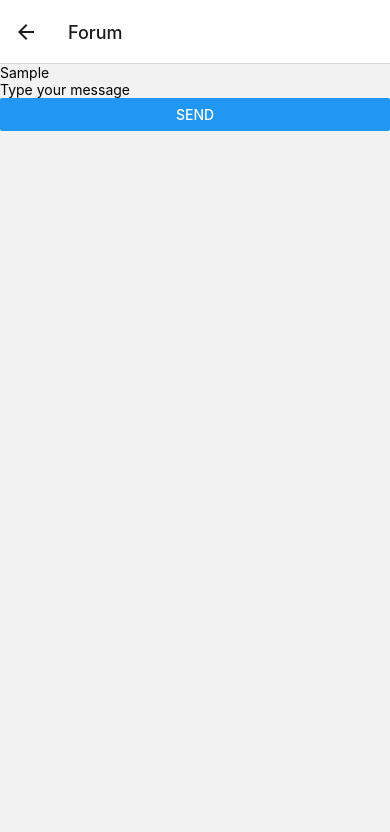
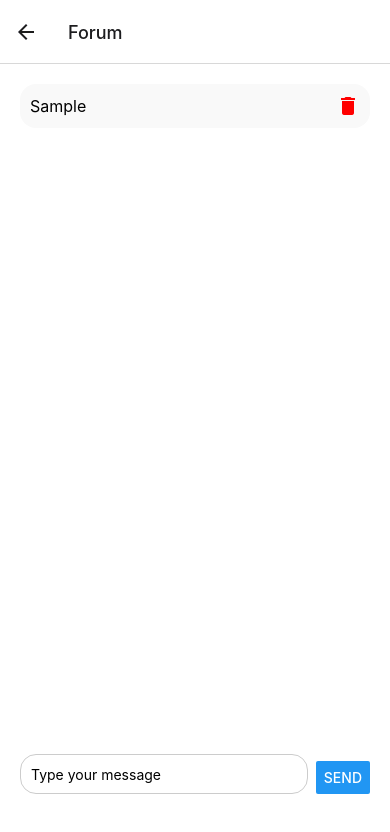
Before and after one commit to CyberRocketLab/FeedBackApp, a React Native app: screen /Forum in a window 390 px wide. Both pictures are taken after typing "Sample" into the empty fields and a click on the button "SEND". Shown: the top 832 px of the page. Built offline with nearby package versions, Linux system fonts and the light colour scheme.

Commit message:
Vik design 2

```diff
--- a/App.js
+++ b/App.js
@@ -6,7 +6,6 @@ import FacultiesScreen from './screens/FacultiesScreen';
 import CoursesScreen from './screens/CoursesScreen';
 import CourseScreen from './screens/CourseScreen';
 import FeedbackScreen from './screens/FeedbackScreen';
-import ScoreScreen from './screens/ScoreScreen';
 import ForumScreen from './screens/ForumScreen';
 
 import { CourseContext } from './screens/CourseContext'; // make sure the path is correct
@@ -24,7 +23,6 @@ function App() {
                     <Stack.Screen name="Courses" component={CoursesScreen} />
                     <Stack.Screen name="Course" component={CourseScreen} />
                     <Stack.Screen name="Feedback" component={FeedbackScreen} />
-                    <Stack.Screen name="Score" component={ScoreScreen} />
                     <Stack.Screen name="Forum" component={ForumScreen} />
                 </Stack.Navigator>
             </NavigationContainer>
--- a/package.json
+++ b/package.json
@@ -9,6 +9,7 @@
     "web": "expo start --web"
   },
   "dependencies": {
+    "@expo/vector-icons": "^13.0.0",
     "@react-native-async-storage/async-storage": "1.17.11",
     "@react-native-community/slider": "^4.4.2",
     "@react-navigation/native": "^6.1.6",
--- a/screens/CourseScreen.js
+++ b/screens/CourseScreen.js
@@ -1,20 +1,71 @@
-// CourseScreen.js
 import React, { useContext } from 'react';
-import { Button, View, Text } from 'react-native';
+import { View, Text, StyleSheet, TouchableHighlight } from 'react-native';
 import { CourseContext } from './CourseContext';
 
 function CourseScreen({ route, navigation }) {
     const { course } = route.params;
     const { scores } = useContext(CourseContext);
+    const averageScore = (scores[course]?.averageScore || 0).toFixed(2);
 
     return (
-        <View>
-            <Text>{course}</Text>
-            <Button title="Feedback" onPress={() => navigation.navigate('Feedback', { course })} />
-            <Button title="View Score" onPress={() => navigation.navigate('Score', { course, averageScore: (scores[course]?.averageScore || 0).toFixed(2) })} />
-            <Button title="Forum" onPress={() => navigation.navigate('Forum')} />
+        <View style={styles.container}>
+            <Text style={styles.courseTitle}>{course}</Text>
+            <Text style={styles.averageScore}>Average Score: {averageScore}</Text>
+            <View style={styles.buttonContainer}>
+                <TouchableHighlight
+                    style={styles.button}
+                    underlayColor="#e0dcdc" // Set the background color when the button is pressed
+                    onPress={() => navigation.navigate('Feedback', { course })}
+                >
+                    <Text style={styles.buttonText}>Feedback</Text>
+                </TouchableHighlight>
+
+                <TouchableHighlight
+                    style={styles.button}
+                    underlayColor="#e0dcdc" // Set the background color when the button is pressed
+                    onPress={() => navigation.navigate('Forum')}
+                >
+                    <Text style={styles.buttonText}>Forum</Text>
+                </TouchableHighlight>
+            </View>
         </View>
     );
 }
 
+const styles = StyleSheet.create({
+    container: {
+        flex: 1,
+        padding: 20,
+        backgroundColor: '#ffffff',
+    },
+    courseTitle: {
+        fontSize: 25,
+        fontWeight: 'bold',
+        paddingBottom: 15,
+        paddingLeft: 10,
+    },
+    averageScore: {
+        fontSize: 18,
+        marginBottom: 10,
+        paddingLeft: 10,
+    },
+    buttonContainer: {
+        flexDirection: 'row',
+        justifyContent: 'space-between',
+    },
+    button: {
+        flex: 1,
+        backgroundColor: '#f9c2ff',
+        borderRadius: 16,
+        padding: 10,
+        marginBottom: 8,
+        justifyContent: 'center',
+        alignItems: 'center',
+        marginRight: 8,
+    },
+    buttonText: {
+        fontSize: 18,
+    },
+});
+
 export default CourseScreen;
--- a/screens/FacultiesScreen.js
+++ b/screens/FacultiesScreen.js
@@ -38,8 +38,6 @@ const styles = StyleSheet.create({
         paddingHorizontal: 20, // Adjust the horizontal padding to match the CoursesScreen style
         marginVertical: 8,
         borderRadius: 16, // Add this line to apply the card-like appearance
-        justifyContent: 'center', // Center the text vertically
-        alignItems: 'center', // Center the text horizontally
         shadowColor: "#000",
         shadowOffset: {
             width: 0,
@@ -51,7 +49,7 @@ const styles = StyleSheet.create({
     },
     title: {
         fontSize: 25,
-        fontWeight: "bold", // Add this line to apply the bold font weight
+        // fontWeight: "bold", // Add this line to apply the bold font weight
     },
 });
 
--- a/screens/FeedbackScreen.js
+++ b/screens/FeedbackScreen.js
@@ -1,5 +1,5 @@
 import React, { useContext, useState, useEffect } from 'react';
-import { Button, View, Text } from 'react-native';
+import { Button, View, Text, StyleSheet, TouchableHighlight } from 'react-native';
 import Slider from '@react-native-community/slider';
 import { CourseContext } from './CourseContext';
 
@@ -24,7 +24,6 @@ function FeedbackScreen({ route, navigation }) {
             }));
             setSubmitted(false);
             navigation.goBack();
-
         }
     }, [submitted]);
 
@@ -33,20 +32,74 @@ function FeedbackScreen({ route, navigation }) {
     };
 
     return (
-        <View>
-            <Text>Question 1: {rating1}</Text>
-            <Slider value={rating1} onValueChange={setRating1} minimumValue={1} maximumValue={10} step={1} />
+        <View style={styles.container}>
+            <Text style={styles.title}>Provide Feedback</Text>
 
-            <Text>Question 2: {rating2}</Text>
-            <Slider value={rating2} onValueChange={setRating2} minimumValue={1} maximumValue={10} step={1} />
+            <Text style={styles.label}>Difficulty: {rating1}</Text>
+            <Slider value={rating1} onValueChange={setRating1} minimumValue={1} maximumValue={10} step={1} style={styles.slider} />
 
-            <Text>Question 3: {rating3}</Text>
-            <Slider value={rating3} onValueChange={setRating3} minimumValue={1} maximumValue={10} step={1} />
+            <Text style={styles.label}>Question 2: {rating2}</Text>
+            <Slider value={rating2} onValueChange={setRating2} minimumValue={1} maximumValue={10} step={1} style={styles.slider} />
 
-            <Button title="Submit" onPress={submit} />
-            {submitted && <Text>Thank you for your review</Text>}
+            <Text style={styles.label}>Question 3: {rating3}</Text>
+            <Slider value={rating3} onValueChange={setRating3} minimumValue={1} maximumValue={10} step={1} style={styles.slider} />
+
+            <View style={styles.buttonContainer}>
+                <TouchableHighlight
+                    style={styles.button}
+                    underlayColor="#e0dcdc" // Set the background color when the button is pressed
+                    onPress={submit}
+                >
+                    <Text style={styles.buttonText}>Submit</Text>
+                </TouchableHighlight>
+            </View>
+
+            {submitted && <Text style={styles.submittedText}>Thank you for your review</Text>}
         </View>
     );
 }
 
+const styles = StyleSheet.create({
+    container: {
+        flex: 1,
+        padding: 20,
+        backgroundColor: '#ffffff',
+    },
+    title: {
+        fontSize: 25,
+        fontWeight: 'bold',
+        marginBottom: 20,
+    },
+    label: {
+        fontSize: 18,
+        marginBottom: 10,
+    },
+    slider: {
+        marginBottom: 20,
+    },
+    buttonContainer: {
+        flexDirection: 'row',
+        justifyContent: 'flex-end',
+        alignSelf: "center",
+    },
+    button: {
+        backgroundColor: '#f9c2ff',
+        borderRadius: 16,
+        padding: 10,
+        marginBottom: 8,
+        justifyContent: 'center',
+        alignItems: 'center',
+        width: 100,
+    },
+    buttonText:
+        {
+            fontSize: 18,
+        },
+    submittedText: {
+        fontSize: 18,
+        marginTop: 10,
+        color: 'green',
+    },
+});
+
 export default FeedbackScreen;
--- a/screens/ForumScreen.js
+++ b/screens/ForumScreen.js
@@ -1,7 +1,7 @@
-// ForumScreen.js
 import React, { useState, useEffect } from 'react';
-import { View, TextInput, Button, ScrollView, Text } from 'react-native';
+import { View, TextInput, Button, ScrollView, Text, TouchableOpacity, StyleSheet, KeyboardAvoidingView, Platform } from 'react-native';
 import AsyncStorage from '@react-native-async-storage/async-storage';
+import { MaterialIcons } from '@expo/vector-icons';
 
 function ForumScreen() {
     const [messages, setMessages] = useState([]);
@@ -9,7 +9,7 @@ function ForumScreen() {
 
     // Load messages from AsyncStorage when component mounts
     useEffect(() => {
-        AsyncStorage.getItem('messages').then(storedMessages => {
+        AsyncStorage.getItem('messages').then((storedMessages) => {
             if (storedMessages !== null) {
                 setMessages(JSON.parse(storedMessages));
             }
@@ -26,21 +26,79 @@ function ForumScreen() {
         }
     };
 
+    const deleteMessage = (index) => {
+        const updatedMessages = [...messages];
+        updatedMessages.splice(index, 1);
+        setMessages(updatedMessages);
+        AsyncStorage.setItem('messages', JSON.stringify(updatedMessages));
+    };
+
     return (
-        <View>
-            <ScrollView>
+        <KeyboardAvoidingView
+            style={styles.container}
+            behavior={Platform.OS === 'ios' ? 'padding' : undefined}
+            keyboardVerticalOffset={Platform.OS === 'ios' ? 64 : 0}
+        >
+            <ScrollView style={styles.messagesContainer}>
                 {messages.map((message, index) => (
-                    <Text key={index}>{message}</Text>
+                    <View key={index} style={styles.messageContainer}>
+                        <Text style={styles.messageText}>{message}</Text>
+                        <TouchableOpacity onPress={() => deleteMessage(index)}>
+                            <MaterialIcons name="delete" size={24} color="red" />
+                        </TouchableOpacity>
+                    </View>
                 ))}
             </ScrollView>
+            <View style={styles.inputContainer}>
                 <TextInput
                     value={input}
                     onChangeText={setInput}
                     placeholder="Type your message"
+                    style={styles.input}
                 />
                 <Button title="Send" onPress={sendMessage} />
             </View>
+        </KeyboardAvoidingView>
     );
 }
 
+const styles = StyleSheet.create({
+    container: {
+        flex: 1,
+        padding: 20,
+        backgroundColor: '#fff',
+    },
+    messagesContainer: {
+        flex: 1,
+        marginBottom: 8,
+    },
+    messageContainer: {
+        flexDirection: 'row',
+        justifyContent: 'space-between',
+        alignItems: 'center',
+        backgroundColor: '#f9f9f9',
+        borderRadius: 16,
+        padding: 10,
+        marginBottom: 8,
+    },
+    messageText: {
+        flex: 1,
+        fontSize: 16,
+    },
+    inputContainer: {
+        flexDirection: 'row',
+        alignItems: 'flex-end',
+        marginBottom: 30,
+    },
+    input: {
+        flex: 1,
+        height: 40,
+        borderWidth: 1,
+        borderColor: '#ccc',
+        borderRadius: 16,
+        padding: 10,
+        marginRight: 8,
+    },
+});
+
 export default ForumScreen;
--- a/screens/ScoreScreen.js
+++ /dev/null
@@ -1,14 +0,0 @@
-import React from 'react';
-import { Text, View } from 'react-native';
-
-function ScoreScreen({ route }) {
-    const { course, averageScore } = route.params;
-
-    return (
-        <View>
-            <Text>Score for {course}: {averageScore}/10</Text>
-        </View>
-    );
-}
-
-export default ScoreScreen;
```
Also changed, not shown: screens/CoursesScreen.js (+3 -101 lines), 1 other file (tests, documents, lock files or other folders). Lines whose indentation alone changed are shown as unchanged.
